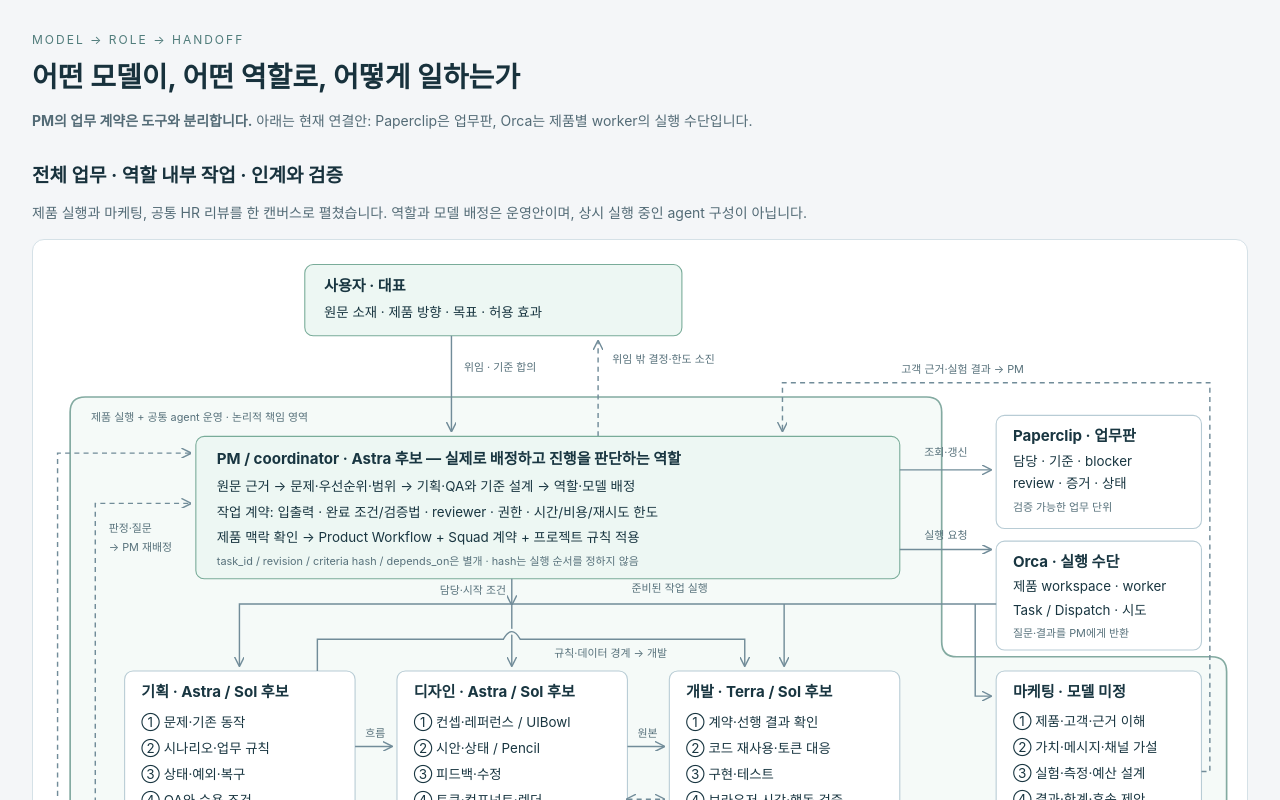
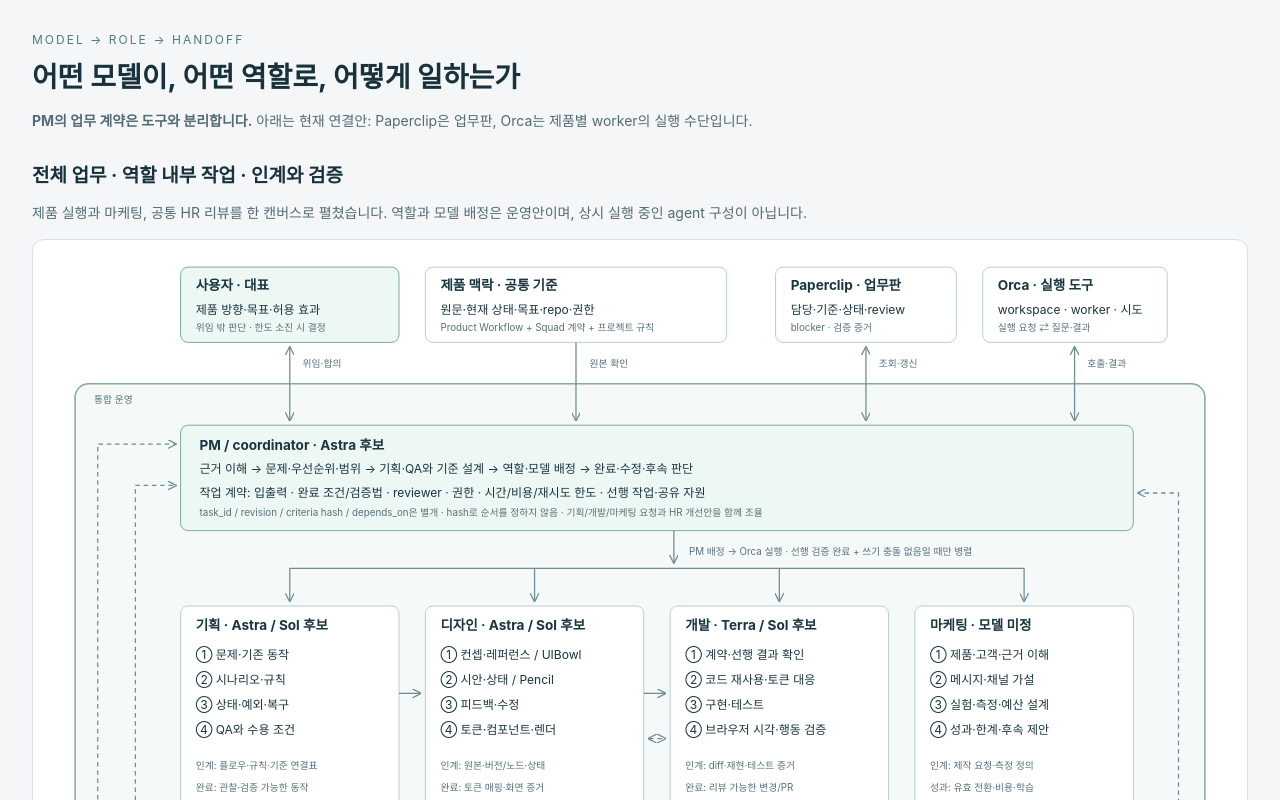
Before and after one commit to Dae-Jeong/Orchestration, a website: page tasks/model-process.html in a window 1280 px wide. Shown: the top 800 px of the page. Drawn offline with Linux system fonts and the light colour scheme.

Commit message:
Recompose workflow around aligned roles and review paths

```diff
--- a/tasks/model-process.html
+++ b/tasks/model-process.html
@@ -9,86 +9,69 @@
 <section id="team" aria-labelledby="team-title">
 <h2 id="team-title">전체 업무 · 역할 내부 작업 · 인계와 검증</h2>
 <p>제품 실행과 마케팅, 공통 HR 리뷰를 한 캔버스로 펼쳤습니다. 역할과 모델 배정은 운영안이며, 상시 실행 중인 agent 구성이 아닙니다.</p>
-<div class="canvas"><svg viewBox="0 0 1420 1380" role="img" aria-label="사용자에서 PM, 기획 디자인 개발 QA 마케팅 HR과 도구를 거쳐 검증 결과와 다음 작업이 다시 PM으로 돌아오는 통합 업무 흐름">
+<div class="canvas"><svg viewBox="0 0 1580 1360" role="img" aria-label="사용자와 공통 기준 및 도구, PM 중심의 네 실행 역할, QA 검증, HR 리뷰와 제품 성과가 연결된 통합 업무 흐름">
 <defs><marker id="arrow" markerWidth="7" markerHeight="7" refX="6" refY="3.5" orient="auto-start-reverse"><path d="M0 0L7 3.5L0 7" fill="none" stroke="#718c99"/></marker></defs>
-<path d="M48 173H1052Q1070 173 1070 191V465Q1070 483 1088 483H1392Q1410 483 1410 501V1315Q1410 1333 1392 1333H48Q30 1333 30 1315V191Q30 173 48 173Z" fill="#f5faf8" stroke="#83aaa1" stroke-width="2"/>
-<text x="55" y="202" class="small">제품 실행 + 공통 agent 운영 · 논리적 책임 영역</text>
-<rect x="310" y="15" width="450" height="85" rx="10" class="node green"/>
-<text x="333" y="47" class="title">사용자 · 대표</text><text x="333" y="77">원문 소재 · 제품 방향 · 목표 · 허용 효과</text>
-<path d="M485 100V213" class="line"/><text x="500" y="142" class="small">위임 · 기준 합의</text>
-<path d="M660 220V107" class="line return"/><text x="677" y="132" class="small">위임 밖 결정·한도 소진</text>
-<rect x="180" y="220" width="840" height="170" rx="10" class="node green"/>
-<text x="205" y="253" class="title">PM / coordinator · Astra 후보 — 실제로 배정하고 진행을 판단하는 역할</text>
-<text x="205" y="285">원문 근거 → 문제·우선순위·범위 → 기획·QA와 기준 설계 → 역할·모델 배정</text>
-<text x="205" y="316">작업 계약: 입출력 · 완료 조건/검증법 · reviewer · 권한 · 시간/비용/재시도 한도</text>
-<text x="205" y="346">제품 맥락 확인 → Product Workflow + Squad 계약 + 프로젝트 규칙 적용</text>
-<text x="205" y="373" class="small">task_id / revision / criteria hash / depends_on은 별개 · hash는 실행 순서를 정하지 않음</text>
-<path d="M1020 260H1128" class="line"/><text x="1075" y="244" text-anchor="middle" class="small">조회·갱신</text>
-<rect x="1135" y="195" width="245" height="135" rx="10" class="node"/>
-<text x="1155" y="226" class="title">Paperclip · 업무판</text><text x="1155" y="255">담당 · 기준 · blocker</text><text x="1155" y="282">review · 증거 · 상태</text><text x="1155" y="309" class="small">검증 가능한 업무 단위</text>
-<path d="M1020 355H1128" class="line"/><text x="1075" y="343" text-anchor="middle" class="small">실행 요청</text>
-<rect x="1135" y="345" width="245" height="130" rx="10" class="node"/>
-<text x="1155" y="376" class="title">Orca · 실행 수단</text><text x="1155" y="405">제품 workspace · worker</text><text x="1155" y="433">Task / Dispatch · 시도</text><text x="1155" y="459" class="small">질문·결과를 PM에게 반환</text>
-<path d="M557 390V420" class="line"/>
-<text x="550" y="408" text-anchor="end" class="small">담당·시작 조건</text>
-<path d="M1135 420H232V493" class="line"/>
-<path d="M557 420V493" class="line"/><path d="M882 420V493" class="line"/>
-<text x="700" y="406" class="small">준비된 작업 실행</text>
-<rect x="95" y="500" width="275" height="276" rx="10" class="node"/>
-<text x="115" y="531" class="title">기획 · Astra / Sol 후보</text>
-<text x="115" y="567">① 문제·기존 동작</text><text x="115" y="598">② 시나리오·업무 규칙</text><text x="115" y="629">③ 상태·예외·복구</text><text x="115" y="660">④ QA와 수용 조건</text>
-<text x="115" y="706" class="small">산출: 플로우·규칙·기준 연결표</text><text x="115" y="735" class="small">완료: 관찰·검증 가능한 동작</text>
-<rect x="420" y="500" width="275" height="276" rx="10" class="node"/>
-<text x="440" y="531" class="title">디자인 · Astra / Sol 후보</text>
-<text x="440" y="567">① 컨셉·레퍼런스 / UIBowl</text><text x="440" y="598">② 시안·상태 / Pencil</text><text x="440" y="629">③ 피드백·수정</text><text x="440" y="660">④ 토큰·컴포넌트·렌더</text>
-<text x="440" y="706" class="small">산출: 원본·버전/노드·상태</text><text x="440" y="735" class="small">완료: 토큰 매핑·화면 증거</text>
-<rect x="745" y="500" width="275" height="276" rx="10" class="node"/>
-<text x="765" y="531" class="title">개발 · Terra / Sol 후보</text>
-<text x="765" y="567">① 계약·선행 결과 확인</text><text x="765" y="598">② 코드 재사용·토큰 대응</text><text x="765" y="629">③ 구현·테스트</text><text x="765" y="660">④ 브라우저 시각·행동 검증</text>
-<text x="765" y="706" class="small">산출: diff·재현·테스트 증거</text><text x="765" y="735" class="small">완료: 리뷰 가능한 변경/PR</text>
-<path d="M370 590H413" class="line"/><text x="394" y="579" text-anchor="middle" class="small">흐름</text>
-<path d="M695 590H738" class="line"/><text x="719" y="579" text-anchor="middle" class="small">원본</text>
-<path d="M695 653H738" class="line return" marker-start="url(#arrow)"/><text x="719" y="677" text-anchor="middle" class="small">매핑</text>
-<path d="M547 462Q557 444 567 462" fill="none" stroke="#f5faf8" stroke-width="7"/>
-<path d="M325 500V462H547Q557 444 567 462H835V493" class="line"/><text x="675" y="483" text-anchor="middle" class="small">규칙·데이터 경계 → 개발</text>
-<rect x="180" y="845" width="840" height="114" rx="10" class="node green"/>
-<text x="205" y="876" class="title">QA / reviewer · 별도 검증 관점 · 모델 미정</text>
-<text x="205" y="907">초기 기준·검증법 설계 → revision/hash 대조 → 재현 → 기준별 pass / fail / unknown</text>
-<text x="205" y="936" class="small">기획 기준 + 디자인 상태/화면 + 개발 변경/테스트 대조 · 자가 검증은 표시 · 결과와 재현 증거 인계</text>
-<path d="M235 783V838" class="line" marker-start="url(#arrow)"/><text x="251" y="813" class="small">기준 · 초기 검증 협의</text>
-<path d="M557 776V838" class="line"/><text x="572" y="813" class="small">상태·화면</text>
-<path d="M882 776V838" class="line"/><text x="887" y="813" class="small">코드·재현</text>
-<path d="M180 922H60V300H173" class="line return"/><text x="76" y="334" class="small">판정·질문</text><text x="76" y="357" class="small">→ PM 재배정</text>
-<path d="M600 959V986" class="line"/>
-<text x="600" y="1010" text-anchor="middle">PM 판단: pass → 후속 해제 · fail → 담당 수정 · unknown / 한도 소진 → 대기·사람 판단</text>
-<text x="600" y="1040" text-anchor="middle" class="small">선행 검증 완료 + 공유 파일/DB/디자인 writer 충돌 없음 → 병렬 가능 · 아니면 이유를 기록하며 대기</text>
-<rect x="1135" y="500" width="245" height="300" rx="10" class="node"/>
-<text x="1155" y="531" class="title">마케팅 · 모델 미정</text>
-<text x="1155" y="566">① 제품·고객·근거 이해</text><text x="1155" y="597">② 가치·메시지·채널 가설</text>
-<text x="1155" y="628">③ 실험·측정·예산 설계</text><text x="1155" y="659">④ 결과·한계·후속 제안</text>
-<text x="1155" y="701" class="small">PM에 제작 요청 → 디자인·개발</text><text x="1155" y="728" class="small">QA에 측정 정의·이벤트 증거</text>
-<text x="1155" y="757" class="small">성과: 유효 전환·비용·학습</text><text x="1155" y="782" class="small">게시·광고 집행은 허용 범위 내</text>
-<path d="M1110 420V530H1128" class="line"/>
-<path d="M1135 765H1090V900H1027" class="line"/><text x="1100" y="864" class="small">측정 검증</text>
-<path d="M1380 620H1390V156H880V213" class="line return"/><text x="1095" y="144" text-anchor="middle" class="small">고객 근거·실험 결과 → PM</text>
-<rect x="1135" y="930" width="245" height="145" rx="10" class="node"/>
-<text x="1155" y="962" class="title">제품 성과 · 다음 소재</text><text x="1155" y="993">delivery done ≠ outcome</text>
-<text x="1155" y="1024">성공·실패·무효·한계 보존</text><text x="1155" y="1053" class="small">PM·마케팅이 성과 해석</text>
-<path d="M1020 1005H1128" class="line"/><path d="M1255 930V807" class="line return"/><text x="1268" y="890" class="small">다음 가설</text>
-<rect x="180" y="1130" width="840" height="165" rx="10" class="node green"/>
-<text x="205" y="1162" class="title">HR / agent 운영 · 모델 미정 · 여러 제품의 준비 상태·개선 리뷰</text>
-<text x="205" y="1193">역할·도구 온보딩 → 작업 증거 수집 → PM·QA·해당 역할과 리뷰 → 개선안</text>
-<text x="205" y="1224">제품 성과 / 역할 산출물 / 실행 효율 분리 · 프로젝트·난도·표본·실패 원인 확인</text>
-<text x="205" y="1254" class="small">인계: 근거·원인 가설·개선 작업·효과 확인법 → PM 배정 → QA 재검증 / HR 자체 개선은 PM·사용자 검토</text>
-<text x="205" y="1280" class="small">측정 단위: task/revision · 역할/모델/skill 버전 · 결과·재작업·비용 / unknown·환경 실패를 분리</text>
-<path d="M600 1063V1123" class="line"/><text x="617" y="1100" class="small">각 역할·QA의 결과·진행·증거</text>
-<path d="M180 1210H15V240H173" class="line return"/><text x="65" y="1084" class="small">개선안 → PM</text><text x="65" y="1106" class="small">배정·지침 보완</text>
-<rect x="1135" y="1140" width="245" height="155" rx="10" fill="#fff8ec" stroke="#cfb17b" stroke-dasharray="5 4"/>
-<text x="1155" y="1172" class="title">정기 리뷰 · 운영 후보</text>
-<text x="1155" y="1203">이벤트·주기 → HR 리뷰</text><text x="1155" y="1234">새 증거 없으면 종료</text>
-<text x="1155" y="1263" class="small">주기·목표치·예산 미정</text><text x="1155" y="1286" class="small">중복 실행 금지 / 자동 실행 미활성</text>
-<path d="M1135 1210H1027" class="line return"/>
-<text x="45" y="1360" class="small">실선: 배정·산출물 인계   점선: 협의·피드백·재개   |   모델 배정·지표는 후보 · 도구는 교체 가능 · 상세 작업은 제품 repo에서 관리</text>
+<rect x="40" y="175" width="1500" height="1140" rx="18" fill="#f5faf8" stroke="#83aaa1" stroke-width="2"/>
+<text x="65" y="200" class="small">통합 운영</text>
+<rect x="180" y="20" width="290" height="100" rx="10" class="node green"/>
+<text x="200" y="51" class="title">사용자 · 대표</text><text x="200" y="82">제품 방향·목표·허용 효과</text><text x="200" y="105" class="small">위임 밖 판단 · 한도 소진 시 결정</text>
+<rect x="505" y="20" width="400" height="100" rx="10" class="node"/>
+<text x="525" y="51" class="title">제품 맥락 · 공통 기준</text><text x="525" y="82">원문·현재 상태·목표·repo·권한</text><text x="525" y="105" class="small">Product Workflow + Squad 계약 + 프로젝트 규칙</text>
+<rect x="970" y="20" width="240" height="100" rx="10" class="node"/>
+<text x="990" y="51" class="title">Paperclip · 업무판</text><text x="990" y="82">담당·기준·상태·review</text><text x="990" y="105" class="small">blocker · 검증 증거</text>
+<rect x="1245" y="20" width="245" height="100" rx="10" class="node"/>
+<text x="1265" y="51" class="title">Orca · 실행 도구</text><text x="1265" y="82">workspace · worker · 시도</text><text x="1265" y="105" class="small">실행 요청 ⇄ 질문·결과</text>
+<path d="M325 127V223" class="line" marker-start="url(#arrow)"/><text x="342" y="153" class="small">위임·합의</text>
+<path d="M705 120V223" class="line"/><text x="723" y="153" class="small">원본 확인</text>
+<path d="M1090 127V223" class="line" marker-start="url(#arrow)"/><text x="1107" y="153" class="small">조회·갱신</text>
+<path d="M1367 127V223" class="line" marker-start="url(#arrow)"/><text x="1384" y="153" class="small">호출·결과</text>
+<rect x="180" y="230" width="1265" height="140" rx="10" class="node green"/>
+<text x="205" y="263" class="title">PM / coordinator · Astra 후보</text>
+<text x="205" y="294">근거 이해 → 문제·우선순위·범위 → 기획·QA와 기준 설계 → 역할·모델 배정 → 완료·수정·후속 판단</text>
+<text x="205" y="325">작업 계약: 입출력 · 완료 조건/검증법 · reviewer · 권한 · 시간/비용/재시도 한도 · 선행 작업·공유 자원</text>
+<text x="205" y="351" class="small">task_id / revision / criteria hash / depends_on은 별개 · hash로 순서를 정하지 않음 · 기획/개발/마케팅 요청과 HR 개선안을 함께 조율</text>
+<path d="M835 370V412" class="line"/>
+<path d="M1300 420H325V463" class="line"/><path d="M1300 420V463" class="line"/>
+<path d="M650 420V463" class="line"/><path d="M975 420V463" class="line"/>
+<text x="855" y="402" class="small">PM 배정 → Orca 실행 · 선행 검증 완료 + 쓰기 충돌 없음일 때만 병렬</text>
+<rect x="180" y="470" width="290" height="290" rx="10" class="node"/>
+<text x="200" y="502" class="title">기획 · Astra / Sol 후보</text><text x="200" y="541">① 문제·기존 동작</text><text x="200" y="574">② 시나리오·규칙</text><text x="200" y="607">③ 상태·예외·복구</text><text x="200" y="640">④ QA와 수용 조건</text>
+<text x="200" y="687" class="small">인계: 플로우·규칙·기준 연결표</text><text x="200" y="716" class="small">완료: 관찰·검증 가능한 동작</text><text x="200" y="742" class="small">규칙은 개발에 직접 인계</text>
+<rect x="505" y="470" width="290" height="290" rx="10" class="node"/>
+<text x="525" y="502" class="title">디자인 · Astra / Sol 후보</text><text x="525" y="541">① 컨셉·레퍼런스 / UIBowl</text><text x="525" y="574">② 시안·상태 / Pencil</text><text x="525" y="607">③ 피드백·수정</text><text x="525" y="640">④ 토큰·컴포넌트·렌더</text>
+<text x="525" y="687" class="small">인계: 원본·버전/노드·상태</text><text x="525" y="716" class="small">완료: 토큰 매핑·화면 증거</text><text x="525" y="742" class="small">원본 검증과 FE 완료는 별개</text>
+<rect x="830" y="470" width="290" height="290" rx="10" class="node"/>
+<text x="850" y="502" class="title">개발 · Terra / Sol 후보</text><text x="850" y="541">① 계약·선행 결과 확인</text><text x="850" y="574">② 코드 재사용·토큰 대응</text><text x="850" y="607">③ 구현·테스트</text><text x="850" y="640">④ 브라우저 시각·행동 검증</text>
+<text x="850" y="687" class="small">인계: diff·재현·테스트 증거</text><text x="850" y="716" class="small">완료: 리뷰 가능한 변경/PR</text><text x="850" y="742" class="small">구현 결함은 수정 후 재검증</text>
+<rect x="1155" y="470" width="290" height="290" rx="10" class="node"/>
+<text x="1175" y="502" class="title">마케팅 · 모델 미정</text><text x="1175" y="541">① 제품·고객·근거 이해</text><text x="1175" y="574">② 메시지·채널 가설</text><text x="1175" y="607">③ 실험·측정·예산 설계</text><text x="1175" y="640">④ 성과·한계·후속 제안</text>
+<text x="1175" y="687" class="small">인계: 제작 요청·측정 정의</text><text x="1175" y="716" class="small">성과: 유효 전환·비용·학습</text><text x="1175" y="742" class="small">PM 배정 → 기획·디자인·개발</text>
+<path d="M470 586H498" class="line"/><path d="M795 586H823" class="line"/>
+<path d="M802 646H823" class="line return" marker-start="url(#arrow)"/>
+<text x="666" y="797" class="small">상태·화면</text><text x="991" y="797" class="small">코드·재현</text><text x="1316" y="797" class="small">측정 동작</text>
+<text x="341" y="797" class="small">기준·초기 협의</text>
+<path d="M325 767V833" class="line" marker-start="url(#arrow)"/><path d="M650 760V833" class="line"/><path d="M975 760V833" class="line"/><path d="M1300 760V833" class="line"/>
+<rect x="180" y="840" width="1265" height="140" rx="10" class="node green"/>
+<text x="205" y="873" class="title">QA / reviewer · 별도 검증 관점 · 모델 미정</text>
+<text x="205" y="904">초기 기준·검증법 설계 → revision/hash 대조 → 재현 → 기준별 pass / fail / unknown · 자가 검증은 표시</text>
+<text x="205" y="935">PM 판단: pass → 후속 해제 · fail → 담당 수정 · unknown / 한도 소진 → 대기·사람 판단</text>
+<text x="205" y="962" class="small">시각/원본 문제 → 디자인 · 규칙 모호성 → 기획 · 코드 결함 → 개발 · 측정 누락 → 개발·마케팅 / 재배정·기준 변경은 PM과 연결</text>
+<path d="M180 910H120V310H173" class="line return"/><text x="135" y="816" class="small">판정</text>
+<path d="M550 980V1103" class="line"/><text x="567" y="1031" class="small">역할·QA 결과 / 진행·비용·환경·증거</text>
+<path d="M1240 980V1103" class="line"/><text x="1257" y="1031" class="small">성과 관찰</text>
+<rect x="180" y="1110" width="750" height="170" rx="10" class="node green"/>
+<text x="205" y="1143" class="title">HR / agent 운영 · 모델 미정 · 여러 제품 공통 지원</text>
+<text x="205" y="1174">준비·온보딩 → 증거 수집 → PM·QA·직무와 리뷰 → 개선안·효과 확인</text>
+<text x="205" y="1205">제품 성과 / 산출물 품질 / 실행 효율 분리 · 표본·난도·실패 원인 확인</text>
+<text x="205" y="1234" class="small">HR 개선안 → PM 배정 → QA 재검증 / HR 자체 개선은 PM·사용자 검토</text>
+<text x="205" y="1261" class="small">정기 리뷰 후보: 새 증거 없으면 종료 · 주기·지표 목표·예산 미정 · 자동 실행 미활성</text>
+<rect x="1030" y="1110" width="415" height="170" rx="10" class="node"/>
+<text x="1055" y="1143" class="title">제품 성과 · 다음 소재</text><text x="1055" y="1174">PM·마케팅: 고객 행동·전환·비용 해석</text><text x="1055" y="1205">성공·실패·무효·한계 → 다음 가설</text>
+<text x="1055" y="1234" class="small">delivery done ≠ outcome · 게시·집행은 허용 범위 내</text><text x="1055" y="1261" class="small">성과 근거는 HR 리뷰에도 제공</text>
+<path d="M1030 1200H937" class="line"/><text x="980" y="1183" text-anchor="middle" class="small">성과 근거</text>
+<path d="M180 1200H70V255H173" class="line return"/><text x="85" y="1080" class="small">개선안</text>
+<path d="M1445 1200H1505V320H1452" class="line return"/><text x="1505" y="1090" text-anchor="end" class="small">학습 → PM</text>
+<text x="60" y="1345" class="small">실선: 배정·인계 · 점선: 피드백·재개 / 세부 양방향 인계는 아래 표 · 역할/모델은 운영안 · 실행 도구 교체 가능</text>
 </svg></div>
 <p class="note">QA는 최초 기준 설계부터 참여합니다. 결함은 해당 역할로 돌아가고, 범위·기준·권한 변경은 PM이 조율합니다. 역할 간 모든 양방향 인계 조건은 아래 표에 이어집니다.</p>
 <h3>각 역할은 내부에서 어떻게 작업하는가</h3>
```
Also changed, not shown: tasks/model-process.md (+12 -0 lines), docs/images/model-process.png.
